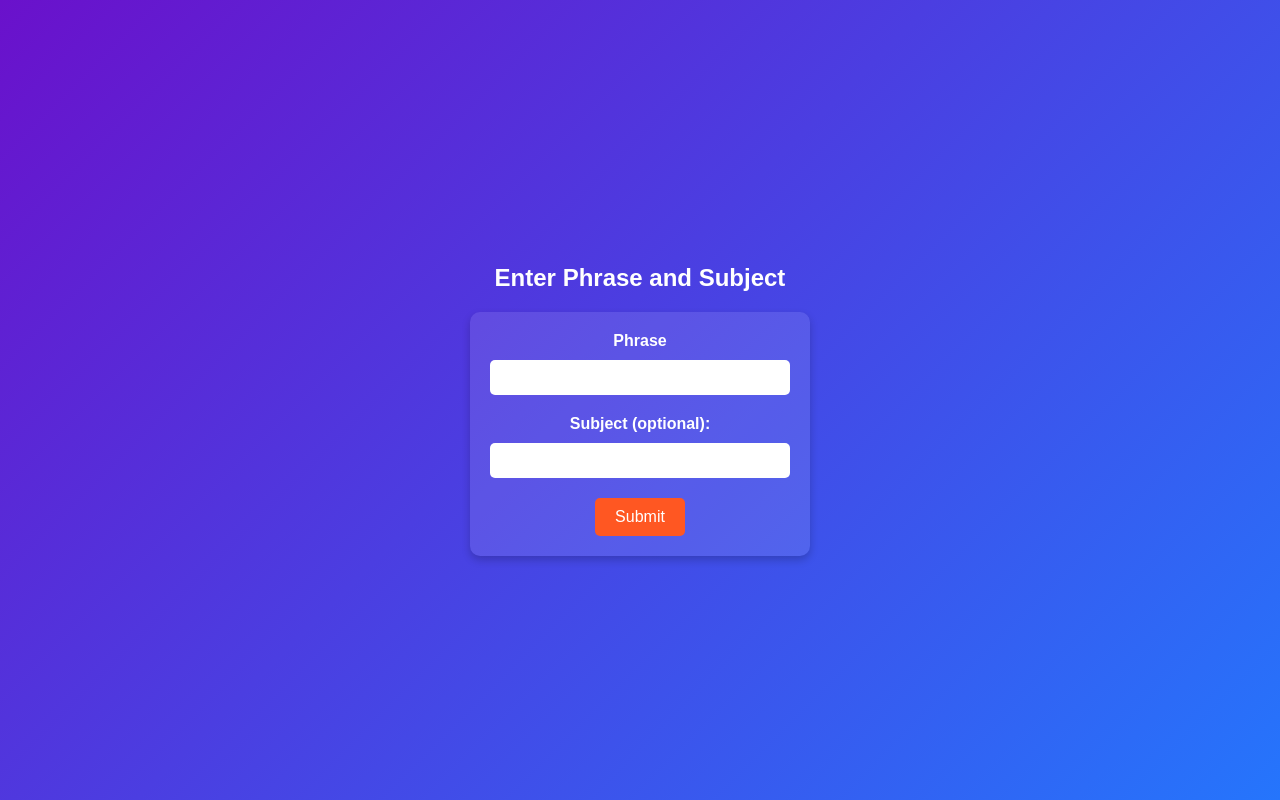
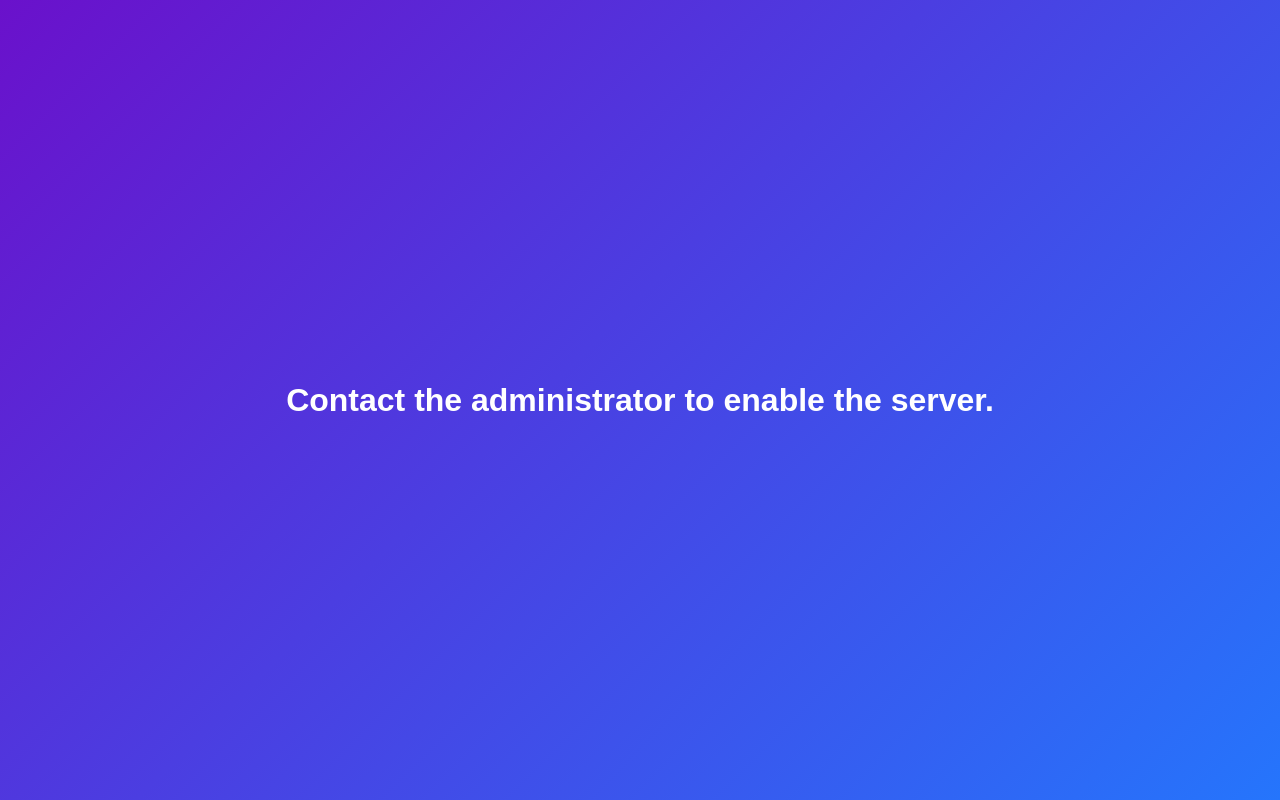
Before and after one commit to DanielyanEduard/WordMatching, a Flask app: page / in a window 1280 px wide. Run offline with Flask 3, Linux system fonts and the light colour scheme.

Commit message:
disabling the server

```diff
--- a/templates/index.html
+++ b/templates/index.html
@@ -79,17 +79,18 @@
 </head>
 <body>
     <div class="container">
-        <h2>Enter Phrase and Subject</h2>
-        <form method="post">
-            <label>Phrase</label>
-            <input type="text" name="input1" required>
-            <label>Subject (optional):</label>
-            <input type="text" name="input2">
-            <button type="submit">Submit</button>
-        </form>
-        {% if output %}
-            <h3>{{ output }}</h3>
-        {% endif %}
+        <h1>Contact the administrator to enable the server.</h1>
+<!--        <h2>Enter Phrase and Subject</h2>-->
+<!--        <form method="post">-->
+<!--            <label>Phrase</label>-->
+<!--            <input type="text" name="input1" required>-->
+<!--            <label>Subject (optional):</label>-->
+<!--            <input type="text" name="input2">-->
+<!--            <button type="submit">Submit</button>-->
+<!--        </form>-->
+<!--        {% if output %}-->
+<!--            <h3>{{ output }}</h3>-->
+<!--        {% endif %}-->
     </div>
 </body>
 </html>
```
